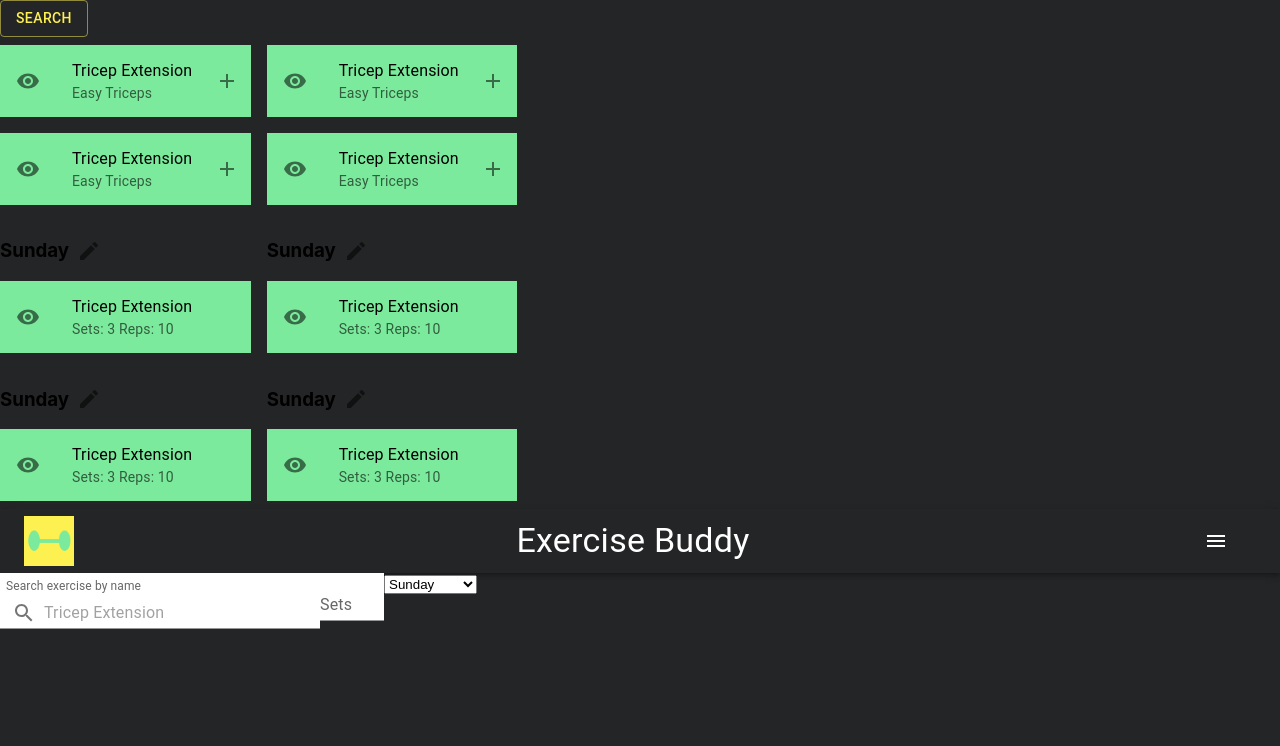
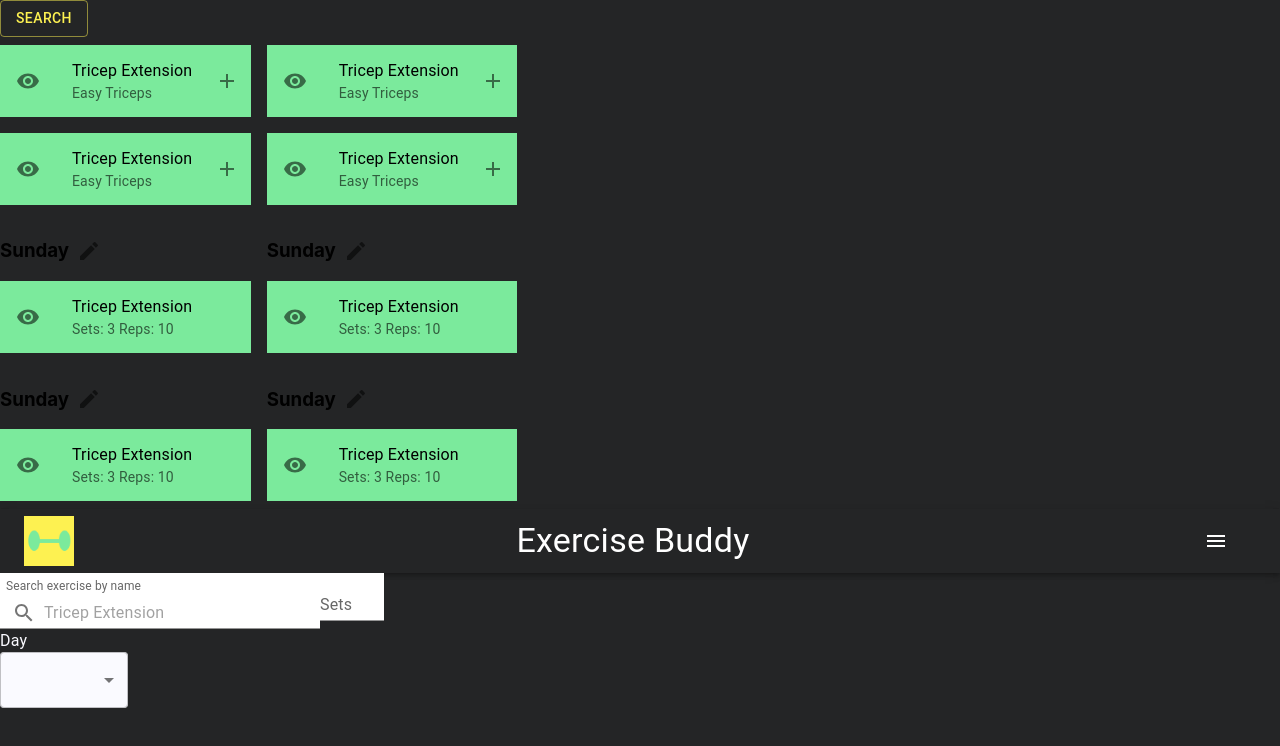
Before and after one commit to Necolanch/exercise-buddy, a React (Create React App) app in the folder exercise-buddy/: page /edit in a window 1280 px wide. Shown: the top 746 px of the page. Built offline with nearby package versions, Linux system fonts and the light colour scheme.

Commit message:
Change dropdown from using HTML tags to using MaterialUI components

```diff
--- a/exercise-buddy/src/Components/Input.js
+++ b/exercise-buddy/src/Components/Input.js
@@ -1,5 +1,10 @@
+import { useState } from 'react';
+import Box from '@mui/material/Box';
 import TextField from '@mui/material/TextField';
+import Select from '@mui/material/Select';
+import MenuItem from '@mui/material/MenuItem';
 import InputAdornment from '@mui/material/InputAdornment';
+import InputLabel from '@mui/material/InputLabel';
 import SearchIcon from '@mui/icons-material/Search';
 import { styled } from '@mui/material/styles';
 import { PropTypes } from "prop-types";
@@ -30,16 +35,23 @@ const NumberInput = (props) => {
 }
 
 const DropDown = (props) => {
+    const [day,setDay]=useState("");
+    const handleChange = (event) => {
+        setDay(event.target.value);
+      };
     return(
-        <select>
-          <option>Sunday</option>
-          <option>Monday</option>
-          <option>Tuesday</option>
-          <option>Wednesday</option>
-          <option>Thursday</option>
-          <option>Friday</option>
-          <option>Saturday</option>
-        </select>
+        <Box>
+        <InputLabel id="demo-simple-select-label" sx={{color:"#FAFAFF"}}>Day</InputLabel>
+        <Select labelId="demo-simple-select-label" id="demo-simple-select" value={day} label="Day" sx={{width:"10vw", backgroundColor:"#FAFAFF"}} onChange={handleChange}>
+          <MenuItem value="Sunday">Sunday</MenuItem>
+          <MenuItem value="Monday">Monday</MenuItem>
+          <MenuItem value="Tuesday">Tuesday</MenuItem>
+          <MenuItem value="Wednesday">Wednesday</MenuItem>
+          <MenuItem value="Thursday">Thursday</MenuItem>
+          <MenuItem value="Friday">Friday</MenuItem>
+          <MenuItem value="Saturday">Saturday</MenuItem>
+        </Select>
+        </Box>
     )
 }
 
```
